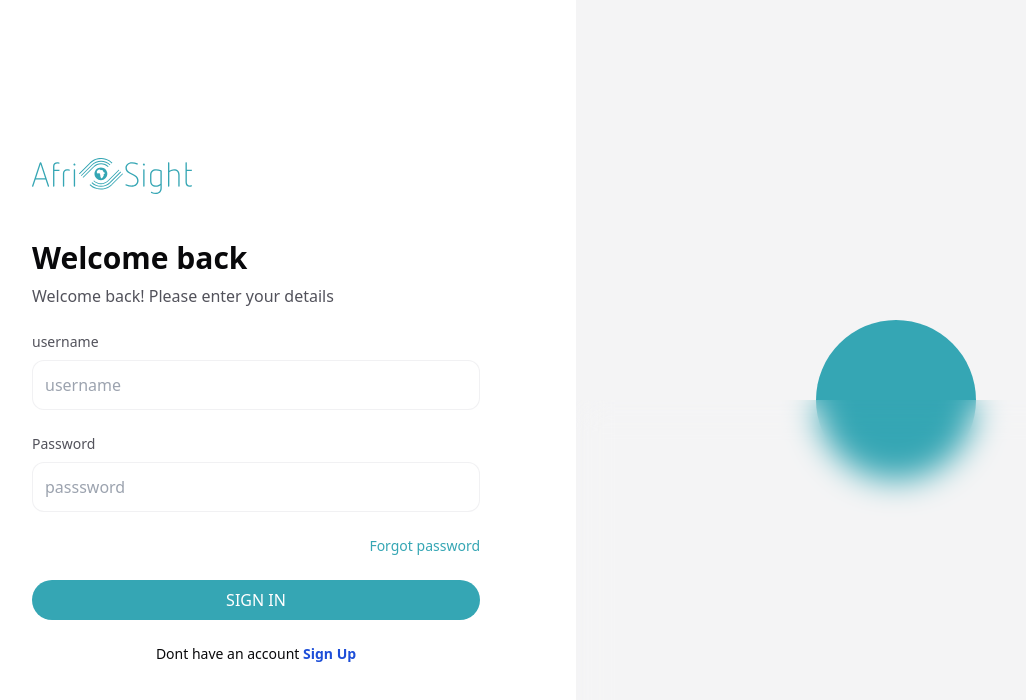
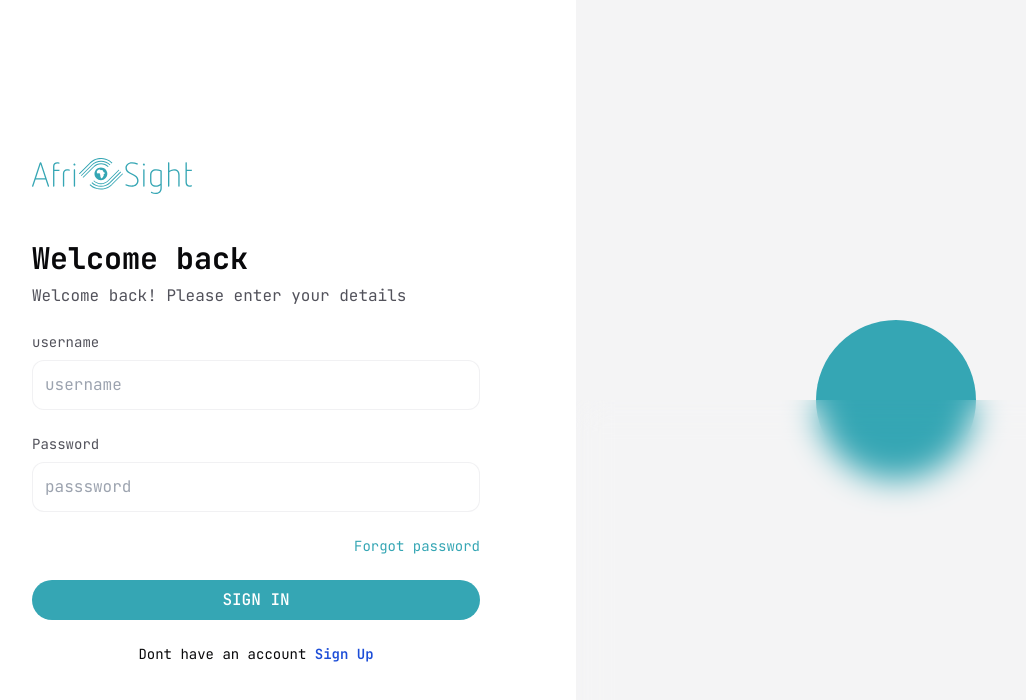
Before and after one commit to tatendabakozw/afrisight-forms, a Next.js app: page / in a window 1280 px wide. Shown: the top 700 px of the page, without its empty margins (64-1090 px from the left). Built offline with nearby package versions, Linux system fonts and the light colour scheme.

Commit message:
refactor: add type system and fonts

```diff
--- a/package.json
+++ b/package.json
@@ -15,10 +15,11 @@
     "@radix-ui/react-dropdown-menu": "^2.1.1",
     "@radix-ui/react-icons": "^1.3.0",
     "@radix-ui/react-tooltip": "^1.1.2",
-    "axios": "^1.7.3",
+    "axios": "^1.3.1",
     "class-variance-authority": "^0.7.0",
     "clsx": "^2.1.1",
     "firebase": "^10.12.5",
+    "geist": "^1.3.1",
     "js-cookie": "^3.0.5",
     "next": "14.2.5",
     "react": "^18",
--- a/src/pages/_app.tsx
+++ b/src/pages/_app.tsx
@@ -1,14 +1,25 @@
 import { AuthProvider } from "@/context/AuthContext";
 import { FormProvider } from "@/context/FormContext";
+import { Inter, JetBrains_Mono } from "next/font/google"
 import "@/styles/globals.css";
 import type { AppProps } from "next/app";
+import { cn } from "@/lib/utils";
+
+const inter = Inter({
+  subsets: ['latin'],
+  variable: '--font-inter',
+})
+
+const jetbrainsMono = JetBrains_Mono({ variable: '--font-jetbrains-mono', subsets: ['latin'] })
 
 export default function App({ Component, pageProps }: AppProps) {
   return (
     <AuthProvider>
-      <FormProvider>
-        <Component {...pageProps} />
-      </FormProvider>
+      <main className={cn(inter.className, jetbrainsMono.className, "subpixel-antialiased font-normal tracking-normal font-sans")}>
+        <FormProvider>
+          <Component {...pageProps} />
+        </FormProvider>
+      </main>
     </AuthProvider>
   );
 }
--- a/src/pages/_document.tsx
+++ b/src/pages/_document.tsx
@@ -1,4 +1,5 @@
 import { Html, Head, Main, NextScript } from "next/document";
+
 
 export default function Document() {
   return (
--- /dev/null
+++ b/src/styles/design-sytem/typography.css
@@ -0,0 +1,9 @@
+:root {
+  --paragraph: 14px;
+  --small: 12px;
+  --heading-1: 48px;
+  --heading-2: 36px;
+  --heading-3: 24px;
+  --heading-4: 20px;
+  --heading-5: 16px;
+}
--- a/src/styles/globals.css
+++ b/src/styles/globals.css
@@ -1,6 +1,8 @@
 @tailwind base;
 @tailwind components;
 @tailwind utilities;
+
+@import url("./design-sytem/typography.css");
 
 @layer base {
   :root {
@@ -67,3 +69,7 @@
     @apply bg-background text-foreground;
   }
 }
+
+body {
+  font-size: var(--paragraph);
+}
--- a/src/utils/apiUrl.ts
+++ b/src/utils/apiUrl.ts
@@ -1,2 +1,2 @@
-// export const apiUrl = `https://afrisight-express.onrender.com`;
-export const apiUrl = `http://134.209.121.175:5500`;
+export const apiUrl = `https://afrisight-express.onrender.com`;
+// export const apiUrl = `http://134.209.121.175:5500`;
--- a/tailwind.config.ts
+++ b/tailwind.config.ts
@@ -18,6 +18,10 @@ const config = {
       },
     },
     extend: {
+      fontFamily: {
+        sans: ["var(--font-inter)"],
+        mono: ["var(--font-jetbrains-mono)"],
+      },
       colors: {
         border: "hsl(var(--border))",
         input: "hsl(var(--input))",
```
Also changed, not shown: src/components/form-item/FormItem.tsx (+13 -15 lines), 2 other files (tests, documents, lock files or other folders).
